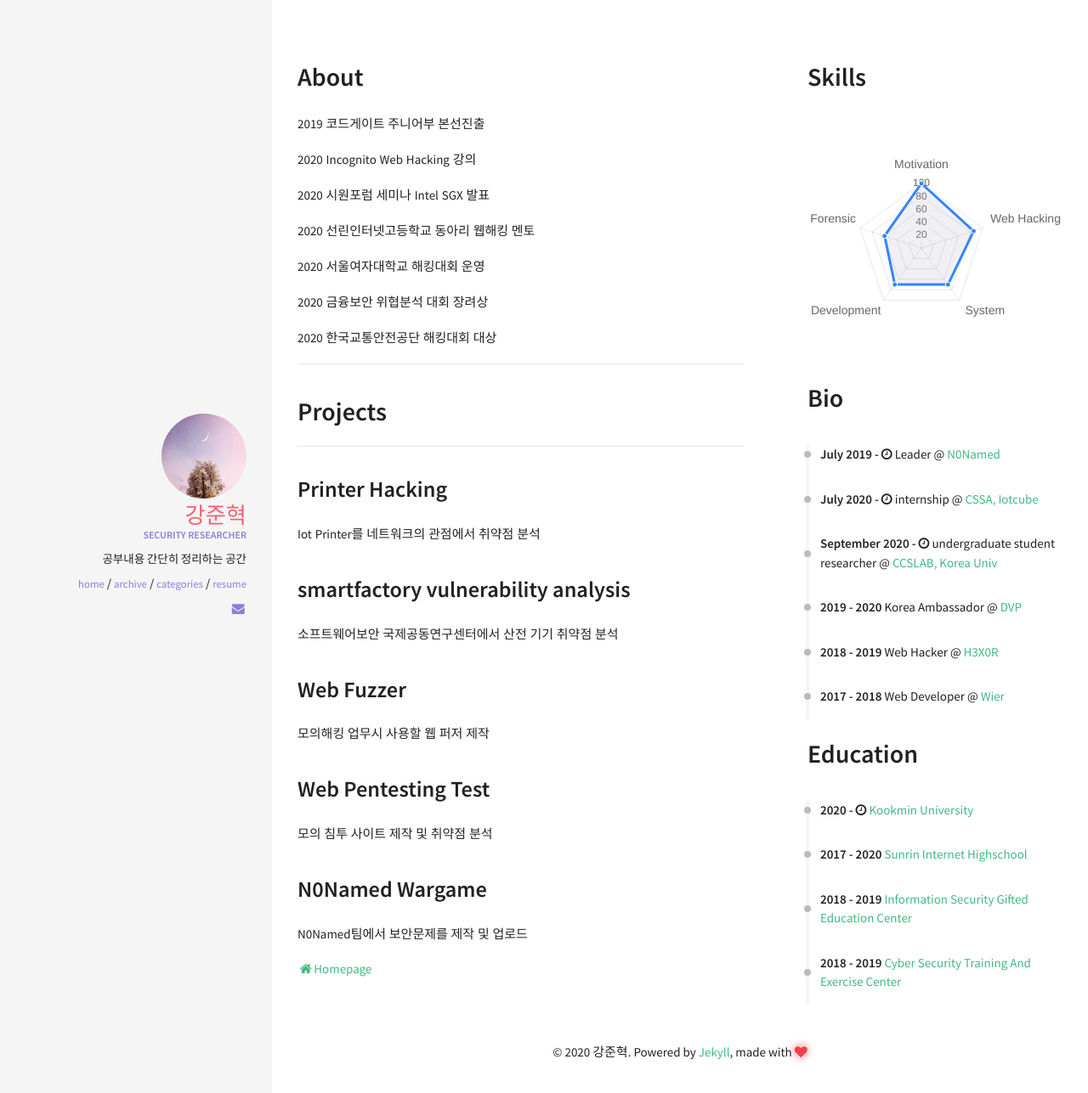
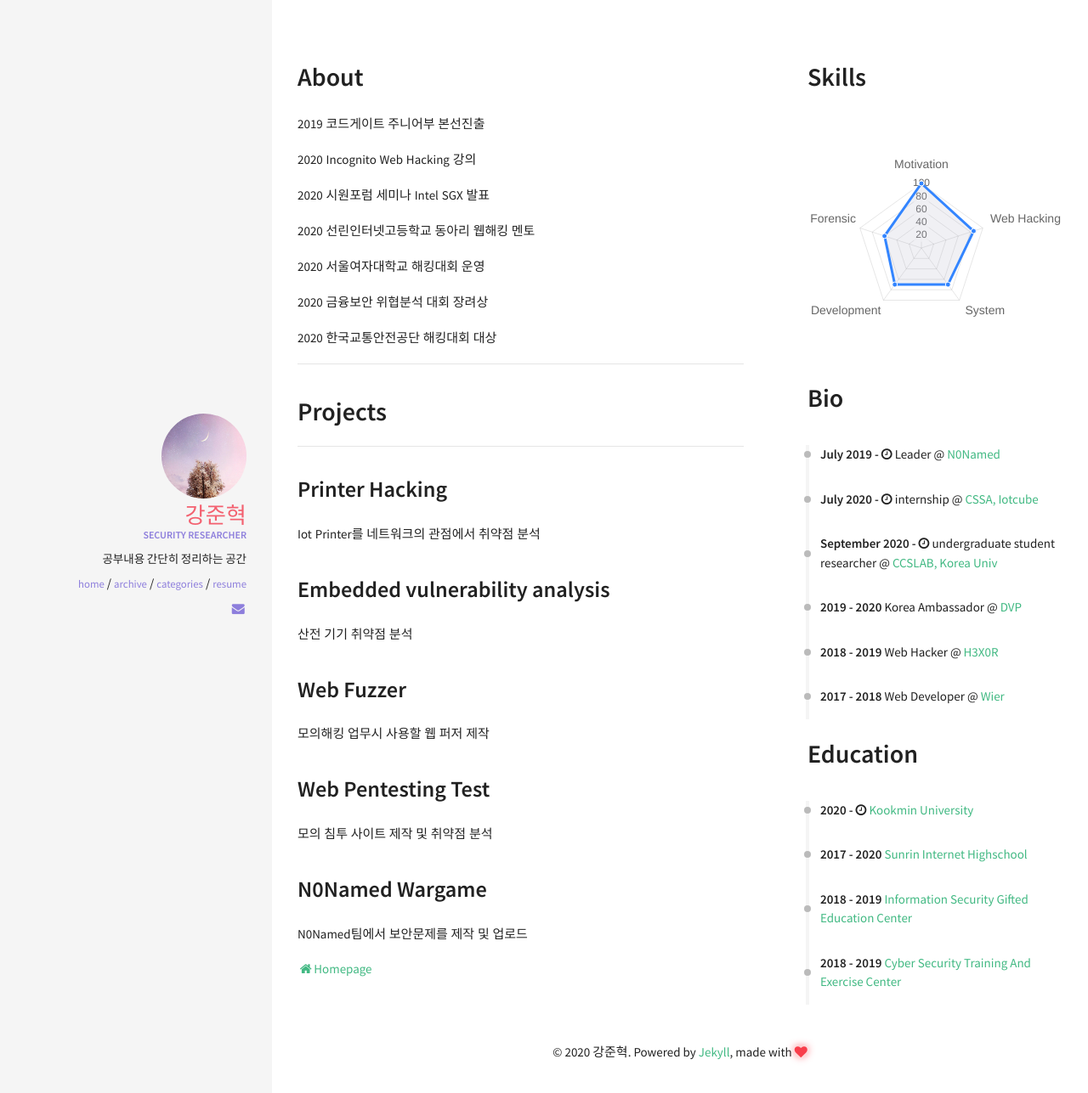
Before and after one commit to kangsecu/kangsecu.github.io, a Jekyll site: the page built from resume.html, in a window 1280 px wide. Shown: the top 1287 px of the page at 85% size. Built offline with Jekyll 4.4.1, drawn with Linux system fonts in a browser that asks for light colours; nearby versions of some CDN libraries.

Commit message:
Update projects.yml

```diff
--- a/_data/index/projects.yml
+++ b/_data/index/projects.yml
@@ -1,8 +1,8 @@
 - name: Printer Hacking
   descr: "Iot Printer를 네트워크의 관점에서 취약점 분석"
 
-- name: smartfactory vulnerability analysis
-  descr: "소프트웨어보안 국제공동연구센터에서 산전 기기 취약점 분석"
+- name: Embedded vulnerability analysis
+  descr: "산전 기기 취약점 분석"
 
 - name: Web Fuzzer
   descr: "모의해킹 업무시 사용할 웹 퍼저 제작"
```
